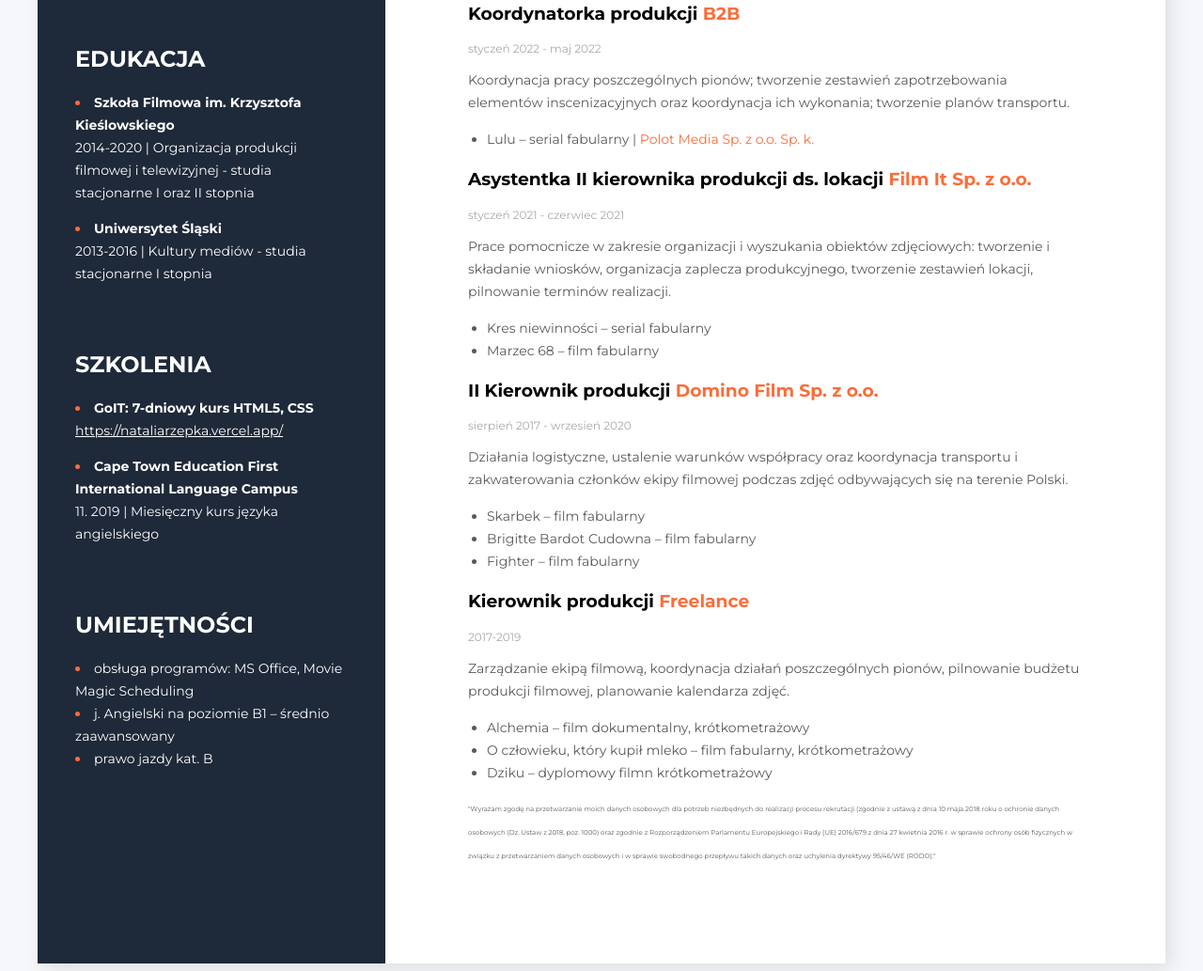
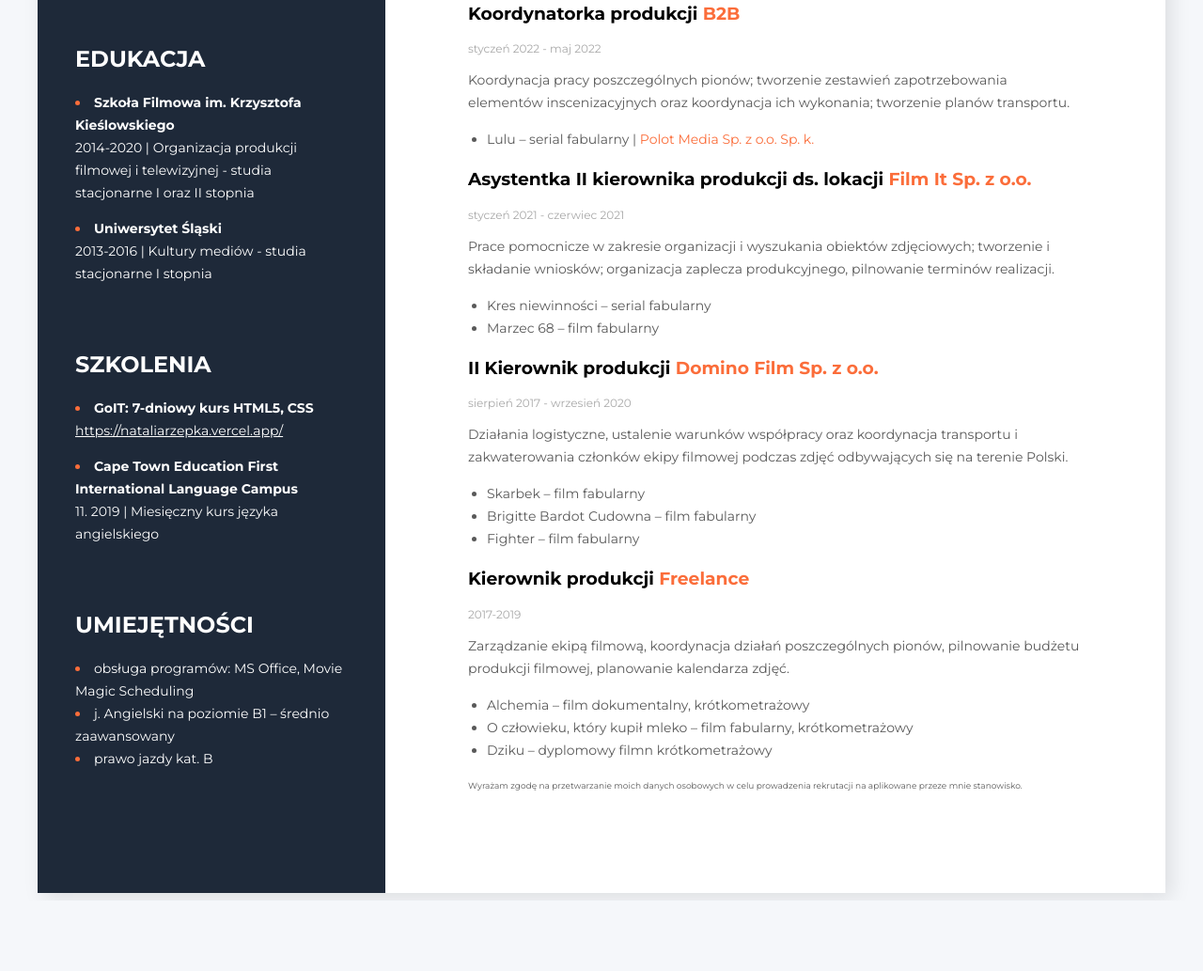
Before and after one commit to Natrze/FabianRzepka, a plain HTML site: page index.html in a window 1280 px wide. Shown: the part 624-1657 px from the top of the page at 94% size. After the commit the page ends 1582 px from the top, so only its background shows below. Drawn offline with Linux system fonts and the light colour scheme.

Commit message:
Add files via upload

```diff
--- a/index.html
+++ b/index.html
@@ -76,9 +76,8 @@
 
           <p class="description2">
             Prace pomocnicze w zakresie organizacji i wyszukania obiektów
-            zdjęciowych: tworzenie i składanie wniosków,
-            organizacja zaplecza produkcyjnego, tworzenie zestawień lokacji,
-            pilnowanie terminów realizacji.
+            zdjęciowych; tworzenie i składanie wniosków;
+            organizacja zaplecza produkcyjnego, pilnowanie terminów realizacji.
           </p>
 
           <ul class="job-list">
@@ -129,7 +128,7 @@
           </ul>
         </div>
 
-<div> <spin class="rodo">"Wyrażam zgodę na przetwarzanie moich danych osobowych dla potrzeb niezbędnych do realizacji procesu rekrutacji (zgodnie z ustawą z dnia 10 maja 2018 roku o ochronie danych osobowych (Dz. Ustaw z 2018, poz. 1000) oraz zgodnie z Rozporządzeniem Parlamentu Europejskiego i Rady (UE) 2016/679 z dnia 27 kwietnia 2016 r. w sprawie ochrony osób fizycznych w związku z przetwarzaniem danych osobowych i w sprawie swobodnego przepływu takich danych oraz uchylenia dyrektywy 95/46/WE (RODO)."</spin></div>
+<div> <spin class="rodo">Wyrażam zgodę na przetwarzanie moich danych osobowych w celu prowadzenia rekrutacji na aplikowane przeze mnie stanowisko.</spin></div>
 
       </main>
 
--- a/style.css
+++ b/style.css
@@ -198,7 +198,7 @@ h4 {
 
 .rodo {
   color: #595959;
-  font-size: 7px;
+  font-size: 9px;
   font-weight: 400;
   line-height: 24px;
   margin-bottom: 10px;
```
